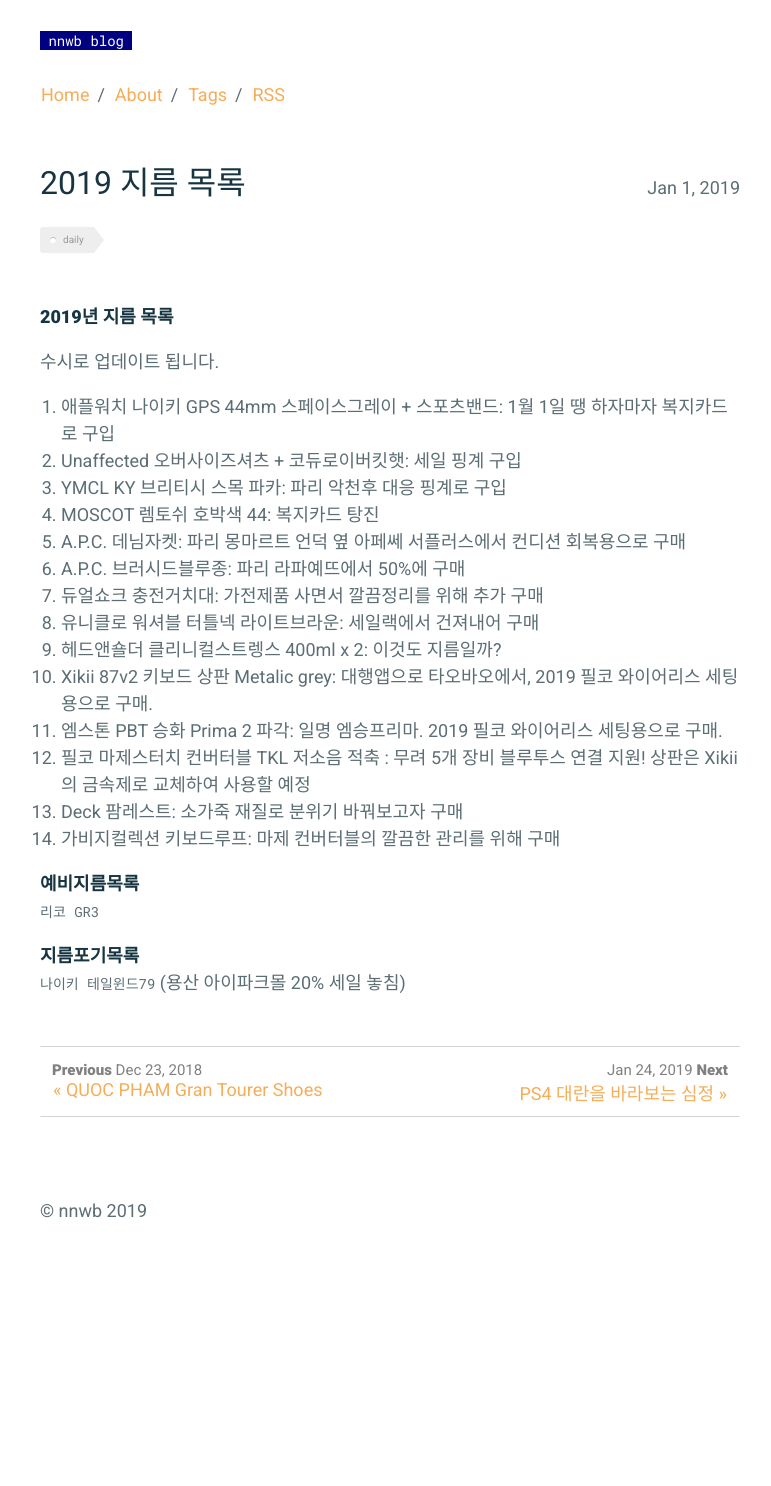
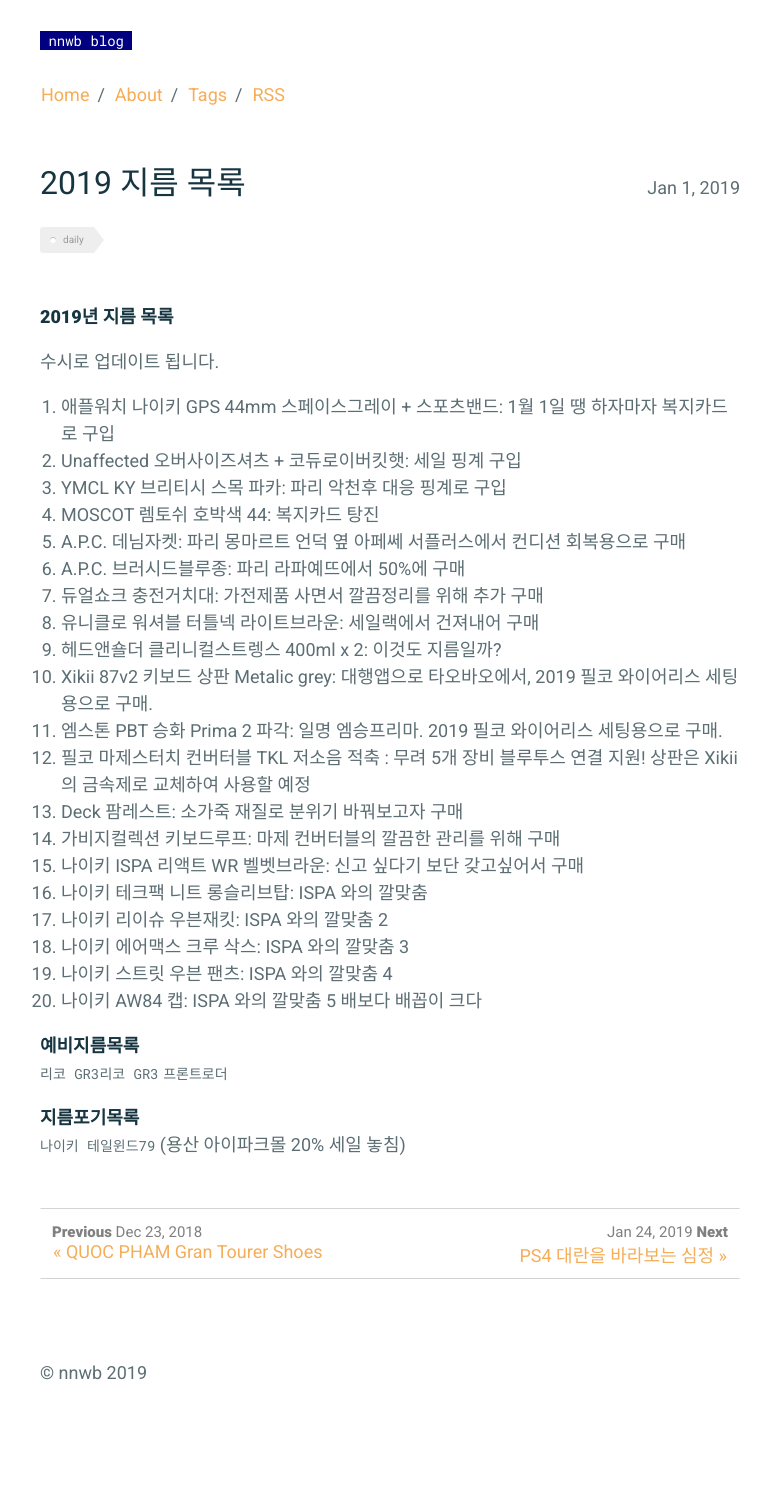
Before and after one commit to nnwb/nnwb.github.io, a Jekyll site: the page built from _posts/2019-01-01-2019buy.md, in a window 1280 px wide. Shown: the whole page, without its empty margins (250-1021 px from the left). Built offline with Jekyll 4.4.1, drawn with Linux system fonts in a browser that asks for light colours; comment, search, counter and statistics services are not loaded; before the commit the page ends 1324 px from its top, so only the background shows below that.

Commit message:
Update 2019-01-01-2019buy.md

```diff
--- a/_posts/2019-01-01-2019buy.md
+++ b/_posts/2019-01-01-2019buy.md
@@ -24,12 +24,17 @@ comments: true
 12. 필코 마제스터치 컨버터블 TKL 저소음 적축 : 무려 5개 장비 블루투스 연결 지원! 상판은 Xikii 의 금속제로 교체하여 사용할 예정
 13. Deck 팜레스트: 소가죽 재질로 분위기 바꿔보고자 구매
 14. 가비지컬렉션 키보드루프: 마제 컨버터블의 깔끔한 관리를 위해 구매
-
+15. 나이키 ISPA 리액트 WR 벨벳브라운: 신고 싶다기 보단 갖고싶어서 구매
+16. 나이키 테크팩 니트 롱슬리브탑: ISPA 와의 깔맞춤
+17. 나이키 리이슈 우븐재킷: ISPA 와의 깔맞춤 2
+18. 나이키 에어맥스 크루 삭스: ISPA 와의 깔맞춤 3
+19. 나이키 스트릿 우븐 팬츠: ISPA 와의 깔맞춤 4
+20. 나이키 AW84 캡: ISPA 와의 깔맞춤 5 배보다 배꼽이 크다
 
 
 
 **예비지름목록**
-`리코 GR3`
+`리코 GR3``리코 GR3` `프론트로더`
 
 **지름포기목록**
 `나이키 테일윈드79` (용산 아이파크몰 20% 세일 놓침)
```
